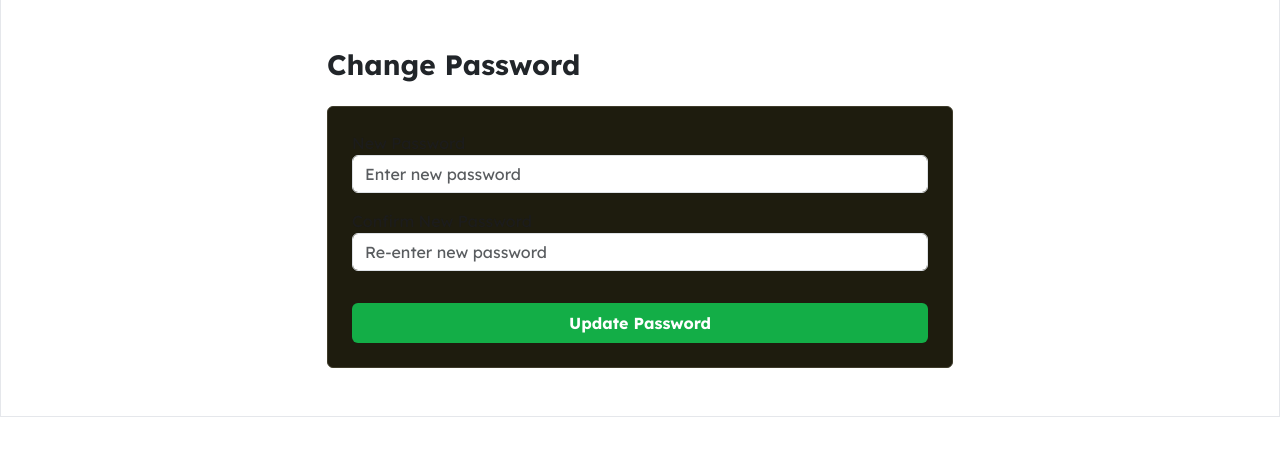
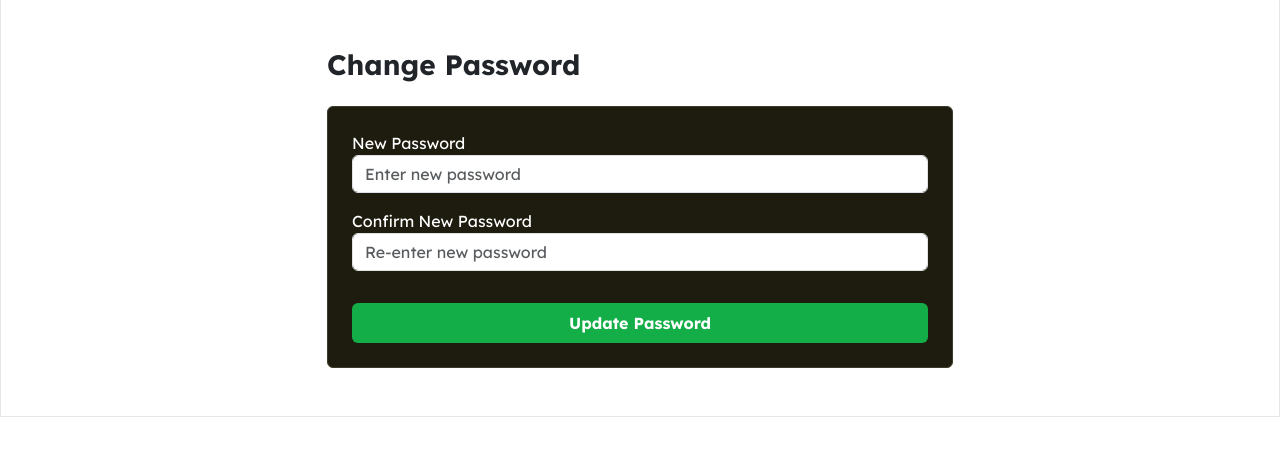
Before and after one commit to LegolasGreenleaf1999/RETRO-XI, a Django app: template templates/user/changepassword.html in a window 1280 px wide. Shown: the part 72-528 px from the top of the page. Run offline with Django 5.2, Linux system fonts and the light colour scheme; the template is opened without the code that fills it, so the values that code supplies are empty; parts of the project's set-up code (start-up, migrations or seed data) failed here and were passed over.

Commit message:
change password labels

```diff
--- a/templates/user/changepassword.html
+++ b/templates/user/changepassword.html
@@ -82,12 +82,12 @@ body {
     <form method="POST" class="p-4 rounded" style="background: #1e1c0e; border: 1px solid #3e3b2a;" action="{%url 'set_new_password'%}">
         {% csrf_token %}
 
-        <div class="mb-3">
+        <div class="mb-3 text-white">
             <label>New Password</label>
             <input type="password" name="newpassword1" class="form-control" placeholder="Enter new password" required>
         </div>
 
-        <div class="mb-3">
+        <div class="mb-3 text-white">
             <label>Confirm New Password</label>
             <input type="password" name="newpassword2" class="form-control" placeholder="Re-enter new password" required>
         </div>
```
